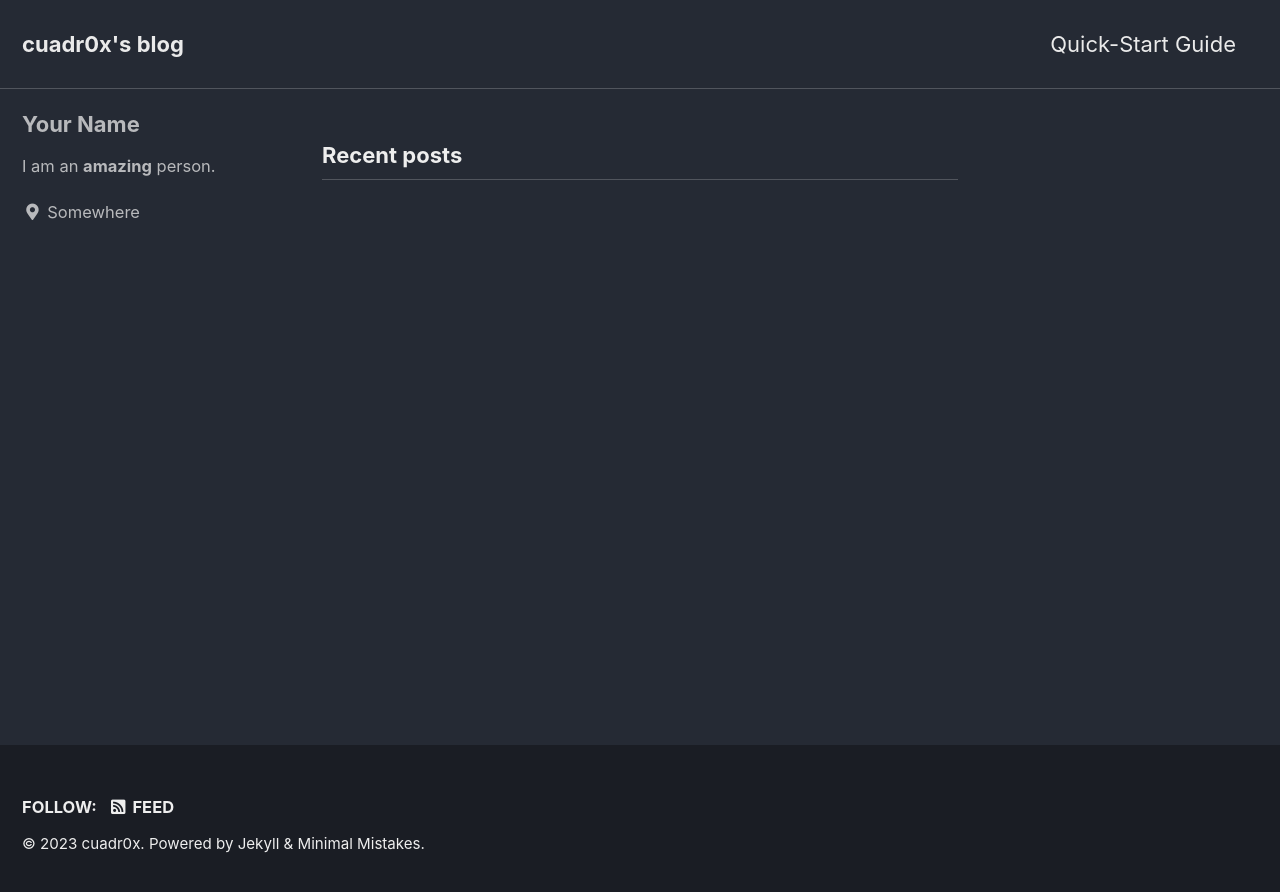
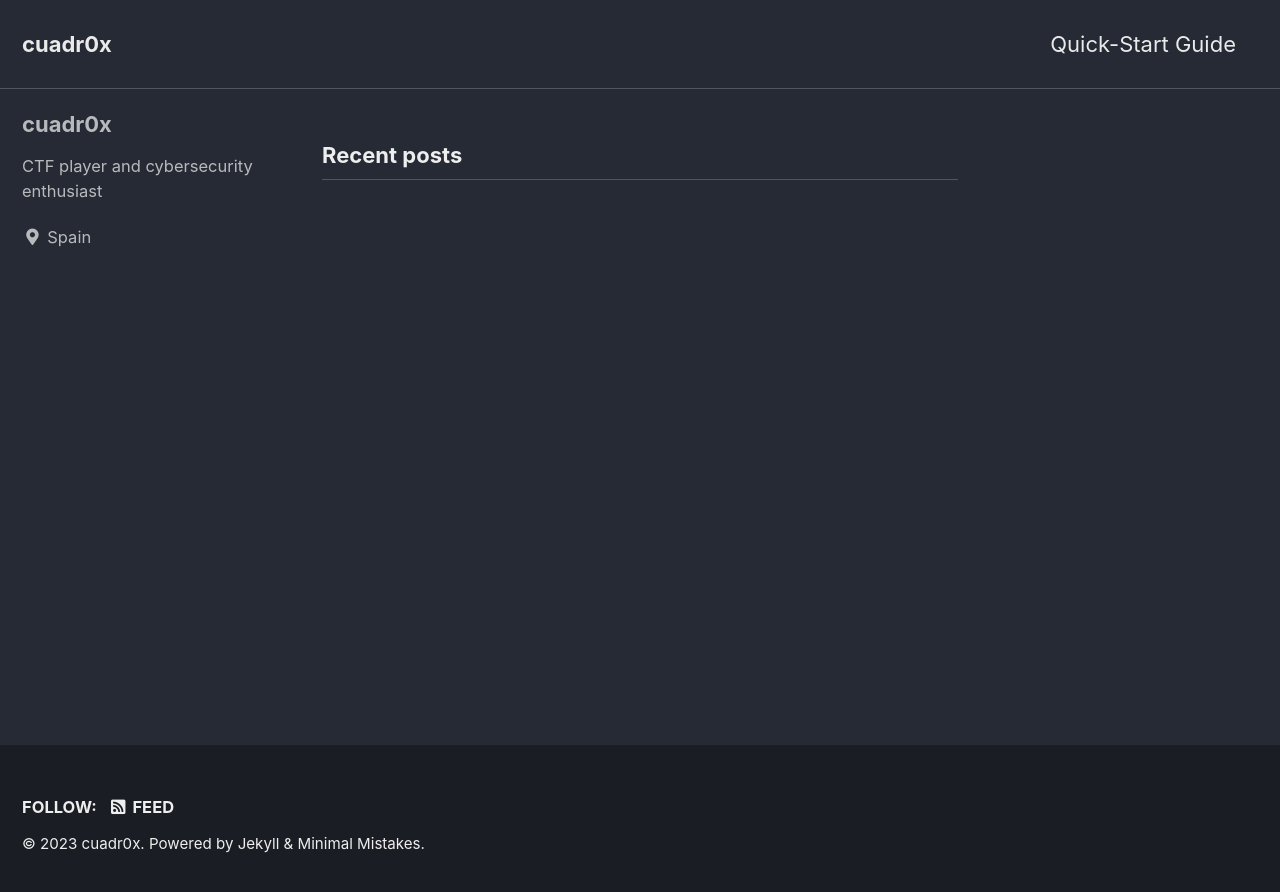
Before and after one commit to cuadr0x/cuadr0x.github.io, a Jekyll site: the page built from index.html, in a window 1280 px wide. Shown: the top 892 px of the page. Built offline with Jekyll 4.4.1, drawn with Linux system fonts in a browser that asks for light colours; cached includes are drawn as plain includes; the list of posts is cut into pages by our own code.

Commit message:
first commit

```diff
--- a/_config.yml
+++ b/_config.yml
@@ -16,7 +16,7 @@ minimal_mistakes_skin: "dark" # "air", "aqua", "contrast", "dark", "dirt", "neon
 
 # Site Settings
 locale: "en-US"
-title: "cuadr0x's blog"
+title: "cuadr0x"
 title_separator: "-"
 subtitle: # site tagline that appears below site title in masthead
 name: "cuadr0x"
@@ -103,10 +103,10 @@ analytics:
 
 # Site Author
 author:
-  name: "Your Name"
+  name: "cuadr0x"
   avatar: # path of avatar image, e.g. "/assets/images/bio-photo.jpg"
-  bio: "I am an **amazing** person."
-  location: "Somewhere"
+  bio: "CTF player and cybersecurity enthusiast"
+  location: "Spain"
   email:
   links:
     - label: "Email"
@@ -179,8 +179,6 @@ exclude:
   - Rakefile
   - README
   - tmp
-  - /docs # ignore Minimal Mistakes /docs
-  - /test # ignore Minimal Mistakes /test
 keep_files:
   - .git
   - .svn
```
